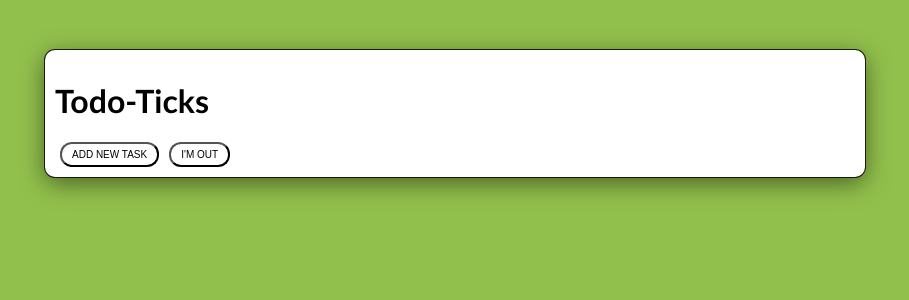
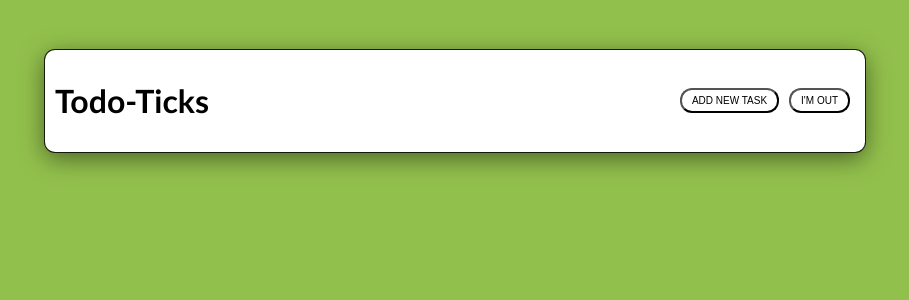
Before and after one commit to paramighty/ToDo-List-Attempt-III, a React (Create React App) app in the folder client/: page / in a window 1280 px wide. Shown: the top 300 px of the page, without its empty margins (185-1094 px from the left). Built offline with nearby package versions, Linux system fonts and the light colour scheme.

Commit message:
H1, ADDNEW, and SIGNOUT are parralels

```diff
--- a/client/src/index.css
+++ b/client/src/index.css
@@ -33,4 +33,8 @@ body {
 }
 
 .list-header {
+  width: 100%;
+  display: flex;
+  justify-content: space-between;
+  border-radius: black;
 }
```
